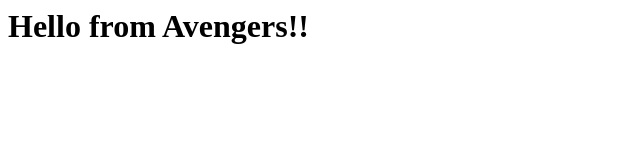
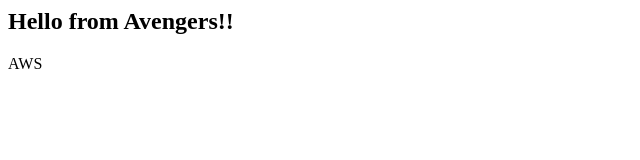
Before and after one commit to monzureelahi/avb, a plain HTML site: page index.html in a window 1280 px wide. Shown: the whole page, without its empty margins (0-640 px from the left). Drawn offline with Linux system fonts and the light colour scheme.

Commit message:
Update index.html

```diff
--- a/index.html
+++ b/index.html
@@ -2,8 +2,8 @@
 <title>AVB</title>
 <body>
 
-<h1>Hello from Avengers!!</h1>
-
+<h2>Hello from Avengers!!</h2>
+AWS
 </body>
 
 </html>
```
